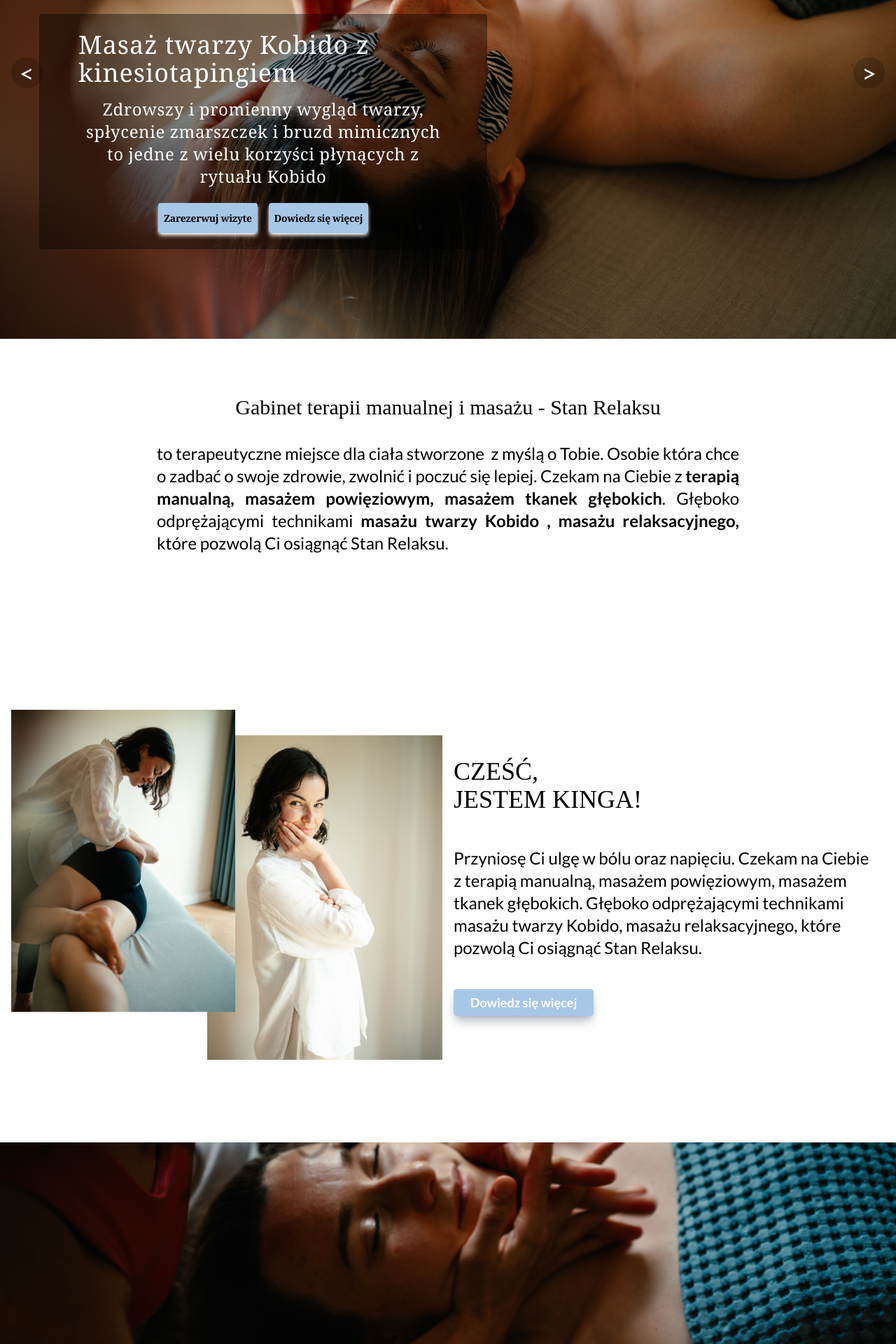
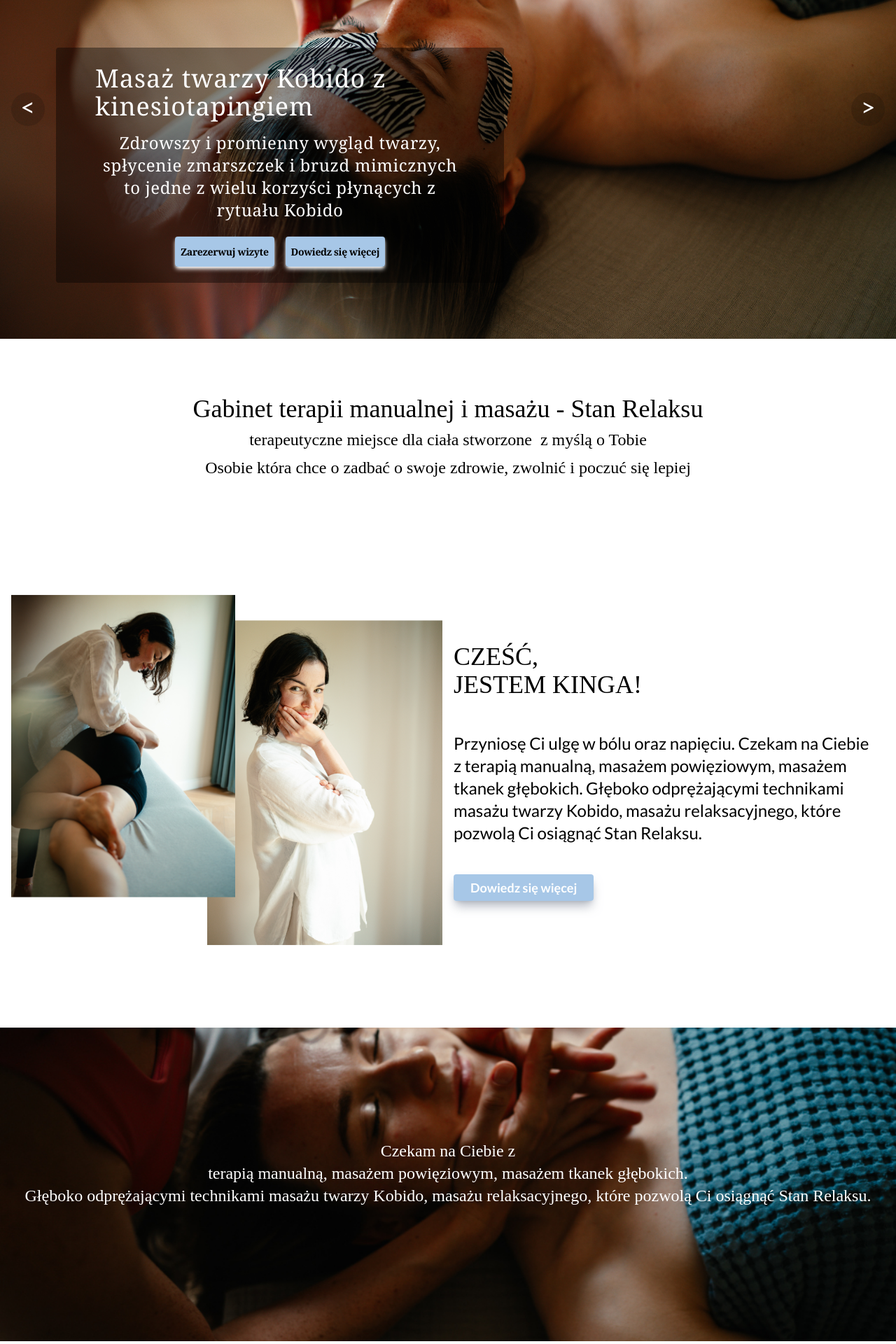
Before and after one commit to PiotrRegulski/stan-relaksu, a Next.js app: page / in a window 1280 px wide. Shown: the part 340-2260 px from the top of the page at 70% size. Built offline with nearby package versions, Linux system fonts and the light colour scheme.

Commit message:
improving the appearance of components

```diff
--- a/src/components/carousel/Carousel.tsx
+++ b/src/components/carousel/Carousel.tsx
@@ -123,7 +123,7 @@ const Carousel: React.FC = () => {
             />
             <motion.div
 
-              className="absolute bottom-0 lg:bottom-32 lg:left-14 right-0 bg-black bg-opacity-40 text-primary p-2 w-full lg:w-1/2 text-center rounded"
+              className="absolute bottom-0 lg:bottom-20 lg:left-[5rem] right-0 bg-black bg-opacity-40 text-primary p-2 w-full lg:w-1/2 text-center rounded"
             >
               <div className="mx-auto sm:mx-12 md:mx-12 xl:mx-12 my-4">
                 <p className="text-white lg:text-2xl xl:text-4xl font-serif tracking-wide md:text-left mb-2 xl:mb-4">
@@ -160,20 +160,20 @@ const Carousel: React.FC = () => {
       ))}
     </AnimatePresence>
     <button
-      className="absolute top-52 xl:top-80 bottom-1/2 left-1 md:left-4 text-4xl text-white hover:opacity-40"
+      className="absolute top-52 xl:top-[23rem] bottom-1/2 left-1 md:left-4 "
       onClick={handlePrevImage}
     >
-      <span className="w-8 h-8 px-3 bg-black rounded-full bg-opacity-20">
+      <div className="text-4xl flex items-center justify-center w-12 h-12 bg-black bg-opacity-15 rounded-full text-white pb-2 hover:bg-opacity-50">
         {"<"}
-      </span>
+      </div>
     </button>
     <button
-      className="absolute top-52 xl:top-80 bottom-1/2 right-1 md:right-4 text-4xl text-white hover:opacity-40"
+      className="absolute top-52 xl:top-[23rem] bottom-1/2 right-1 md:right-4   "
       onClick={handleNextImage}
     >
-      <span className="w-8 h-8 px-3 bg-black rounded-full bg-opacity-20">
+      <div className=" text-4xl flex items-center justify-center w-12 h-12 bg-black bg-opacity-15 rounded-full text-white pb-2 hover:bg-opacity-50">
         {">"}
-      </span>
+      </div>
     </button>
   </div>
 </motion.div>
--- a/src/components/contact/Contact.tsx
+++ b/src/components/contact/Contact.tsx
@@ -34,7 +34,7 @@ const Contact = () => {
               initial={{ x: -400, opacity: 0 }}
               animate={isInView ? { x: 0, opacity: 1 } : {}}
               transition={{
-                duration: 1.5,
+                duration: 2,
                 ease: "easeInOut",
                 type: "spring",
                 stiffness: 100,
@@ -55,7 +55,7 @@ const Contact = () => {
               initial={{ x: 800, opacity: 0 }}
               animate={isInView ? { x: 0, opacity: 1 } : {}}
               transition={{
-                duration: 1,
+                duration: 2.5,
                 ease: "easeInOut",
                 type: "spring",
                 stiffness: 100,
--- a/src/components/homepage/AboutMeShort.tsx
+++ b/src/components/homepage/AboutMeShort.tsx
@@ -92,7 +92,7 @@ const springImageYs = useSpring(imageYs, { stiffness: 300, damping: 30 });
         <p className="text-4xl font-[Cormorant-Garamond]">
           CZEŚĆ, <br /> JESTEM KINGA!
         </p>
-        <p className="text-lg lg:text-2xl  my-12">
+        <p className="text-lg lg:text-2xl  my-12 font-[Lato]">
           Przyniosę Ci ulgę w bólu oraz napięciu. Czekam na Ciebie z terapią
           manualną, masażem powięziowym, masażem tkanek głębokich. Głęboko
           odprężającymi technikami masażu twarzy Kobido, masażu relaksacyjnego,
--- a/src/components/homepage/WelcomeAboutMe.tsx
+++ b/src/components/homepage/WelcomeAboutMe.tsx
@@ -1,10 +1,9 @@
-"use client"
-import { motion, useInView,} from "framer-motion";
-import React, {  useRef,  } from "react";
+"use client";
+import { motion, useInView } from "framer-motion";
+import React, { useRef } from "react";
 import AboutMeShort from "./AboutMeShort";
 
 const WelcomeAboutMe = () => {
-
   const ref = useRef(null);
   const isInView = useInView(ref, { once: true });
   return (
@@ -12,19 +11,27 @@ const WelcomeAboutMe = () => {
       <motion.div
         className=" flex flex-col justify-center items-center  mx-auto md:mx-12 lg:mx-12 xl:mx-48 my-12 bg-white border-mainpeach  rounded-lg"
         initial={{ y: -100, opacity: 0 }}
-
         animate={isInView ? { y: 0, opacity: 1 } : {}}
-        transition={{ duration: 2, ease: "easeInOut"  }}
+        transition={{ duration: 2, ease: "easeInOut" }}
       >
-        <h1  ref={ref} className=" text-xl   sm:text-2xl lg:text-3xl 2xl:text-3xl mx-4 xl:mx-4  py-2 text-center md:text-left font-[Cormorant-Garamond] ">
-          Gabinet terapii manualnej i masażu - Stan Relaksu
+        <h1
+          ref={ref}
+          className=" text-2xl   sm:text-3xl lg:text-4xl 2xl:text-4xl mx-4 xl:mx-4  py-2 text-center  font-[Cormorant-Garamond] "
+        >
+          Gabinet terapii manualnej i masażu - Stan Relaksu<br></br>
+          <span className="text-lg sm:text-xl lg:text-2xl 2xl:text-2xl mt-2">
+            terapeutyczne miejsce dla ciała stworzone &nbsp;z myślą o Tobie
+          </span>
         </h1>
-        <p
+        <p className=" font-[Cormorant-Garamond] text-lg sm:text-xl lg:text-2xl 2xl:text-2xl mx-4 text-center">
+          Osobie która chce o zadbać o swoje zdrowie, zwolnić i poczuć się
+          lepiej
+        </p>
+        {/* <p
           className={` text-lg    sm:text-xl lg:text-2xl 2xl:text-2xl  text-justify  animate-fadeIn transition-transform duration-1000 ease-in-out py-8 sm:py-8 md:pt-4 px-3 sm:px-8 md:px-1 lg:px-8 lg:pt-0 2xl:pt-4 lg:my-6 2xl:mx-12 2xl:mt-4 `}
         >
-          to terapeutyczne miejsce dla ciała stworzone &nbsp;z myślą o Tobie.{" "}
-          Osobie która chce o zadbać o swoje zdrowie, zwolnić i poczuć się
-          lepiej. Czekam na Ciebie z{" "}
+
+           Czekam na Ciebie z{" "}<br></br>
           <strong>
             terapią manualną, masażem powięziowym, masażem tkanek głębokich
           </strong>
@@ -32,13 +39,21 @@ const WelcomeAboutMe = () => {
           <strong> masażu twarzy Kobido</strong>{" "}
           <strong>, masażu relaksacyjnego,</strong> które pozwolą Ci osiągnąć
           Stan Relaksu.
-        </p>
+        </p> */}
       </motion.div>
       <AboutMeShort />
 
       <div className="flex w-full justify-center bg-my-bg-faceImage bg-cover bg-no-repeat bg-center bg-fixed md:bg-cover  ">
-        <div className="relative h-[10rem] sm:h-[18rem] xl:h-[28rem] w-full  ">
+        <div className="relative h-[15rem] sm:h-[20rem] xl:h-[28rem] w-full flex justify-center items-center ">
           {/* <FaceImage /> */}
+          <p
+            className={` font-[Cormorant-Garamond] text-lg  text-center  sm:text-xl lg:text-2xl 2xl:text-4xl text-white    animate-fadeIn transition-transform duration-1000 ease-in-out py-8 sm:py-8 md:pt-4 px-3 sm:px-8 md:px-1 lg:px-8 lg:pt-0 2xl:pt-4 lg:my-6 2xl:mx-12 2xl:mt-4 `}
+          >
+            Czekam na Ciebie z <br></br>
+            terapią manualną, masażem powięziowym, masażem tkanek głębokich.<br></br>
+            Głęboko odprężającymi technikami masażu twarzy Kobido, masażu
+            relaksacyjnego, które pozwolą Ci osiągnąć<span className="whitespace-nowrap"> Stan Relaksu.</span>
+          </p>
         </div>
       </div>
     </div>
--- a/src/components/layout/MainHeader.tsx
+++ b/src/components/layout/MainHeader.tsx
@@ -42,10 +42,10 @@ const MainHeader = () => {
     isVisible && (
       <div className="fixed z-40 top-0 transition">
         <InfoBar />
-        <header className={`${CormorantInfant.className} flex flex-col justify-center bg-white`}>
+        <header className={`${CormorantInfant.className} font-[Cormorant_Infant] flex flex-col justify-center bg-white`}>
           <NavbarMobile />
           <div className="flex lg:gap-12">
-            <div className={`${CormorantInfant.className} hidden lg:flex w-screen`}>
+            <div className={`${CormorantInfant.className} font-[Cormorant_Infant] hidden lg:flex w-screen`}>
               <Navbar />
             </div>
           </div>
--- a/src/components/offers/OffersCardFace.tsx
+++ b/src/components/offers/OffersCardFace.tsx
@@ -54,7 +54,7 @@ const OffersCardFace = () => {
               className=" h-[31rem] sm:h-[20rem] md:h-[30rem] 2xl:h-[40rem]  bg-white shadow-lg shadow-gray-400 animate-fadeIn rounded-xl   transition-transform duration-200 ease-in-out hover:scale-[1.02]    2xl:w-[30rem] "
             >
               <Link className="" href={`/offer/${offerItem.slug} `}>
-                <div className="relative h-[31rem] w-screen   sm:w-[20rem] md:w-[17rem] md:h-[30rem] lg:min-w-[21rem] xl:w-[25rem] 2xl:h-[40rem] 2xl:w-[30rem] ">
+                <div className="relative h-[31rem] w-screen   sm:w-[20rem] md:w-[17rem] md:h-[30rem] lg:min-w-[20rem] xl:w-[25rem] 2xl:h-[40rem] 2xl:w-[30rem] ">
                   <Image
                     src={`/${offerItem.image}`}
                     alt={offerItem.title}
@@ -64,20 +64,20 @@ const OffersCardFace = () => {
                     sizes="(max-width: 600px) 100vw, 50vw"
                     className=" object-cover w-full h-full rounded-lg "
                   />
-                  <div className="absolute bottom-0 left-0 bg-mainpeach bg-opacity-90  border-2 border-mainpeach rounded ">
+                  <div className="absolute bottom-0 left-0 bg-black bg-opacity-20 rounded ">
                     <div className=" animate-fadeIn rounded   px-1  w-full  ">
-                      <p className="sm:text-base md:text-base 2xl:text-xl text-center font-serif font-semibold sm:h-14 py-2 mb-1 text-black">
+                      <p className="sm:text-base md:text-base 2xl:text-xl text-center font-serif font-semibold sm:h-14 py-2 mb-1 text-white">
                         {offerItem.title}
                       </p>
                       <p
-                        className={`  text-center sm:text-sm md:text-base xl:text-md 2xl:text-xl indent-4 px-8 sm:px-2 h-28 sm:h-24 md:h-28 lg:h-24 2xl:h-24 text-black `}
+                        className="  text-center sm:text-sm md:text-base xl:text-md 2xl:text-xl indent-4 px-8 sm:px-2 h-28 sm:h-24 md:h-28 lg:h-24 2xl:h-24 text-white "
                       >
                         {offerItem.contentMainOffer}
                       </p>
                     </div>
 
                     <div className="flex justify-center    ">
-                      <button className=" flex underline decoration-solid underline-offset-8 font-semibold  text-center md:text-lg  my-4  text-black hover:text-gray-400 hover:bg-opacity-40">
+                      <button className=" flex underline decoration-solid underline-offset-8 font-semibold  text-center md:text-lg  my-4  text-white hover:text-gray-400 hover:bg-opacity-40">
                         {" "}
                         Dowiedz się więcej
                       </button>
```
Also changed, not shown: src/app/offer/[slug]/page.tsx (+32 -9 lines), src/components/contact/ContactForm.tsx (+6 -6 lines), src/components/layout/NavbarMobile.tsx (+4 -14 lines), src/components/offers/OffersCardBody.tsx (+5 -5 lines), src/data/OfferItem.js (+15 -24 lines).
